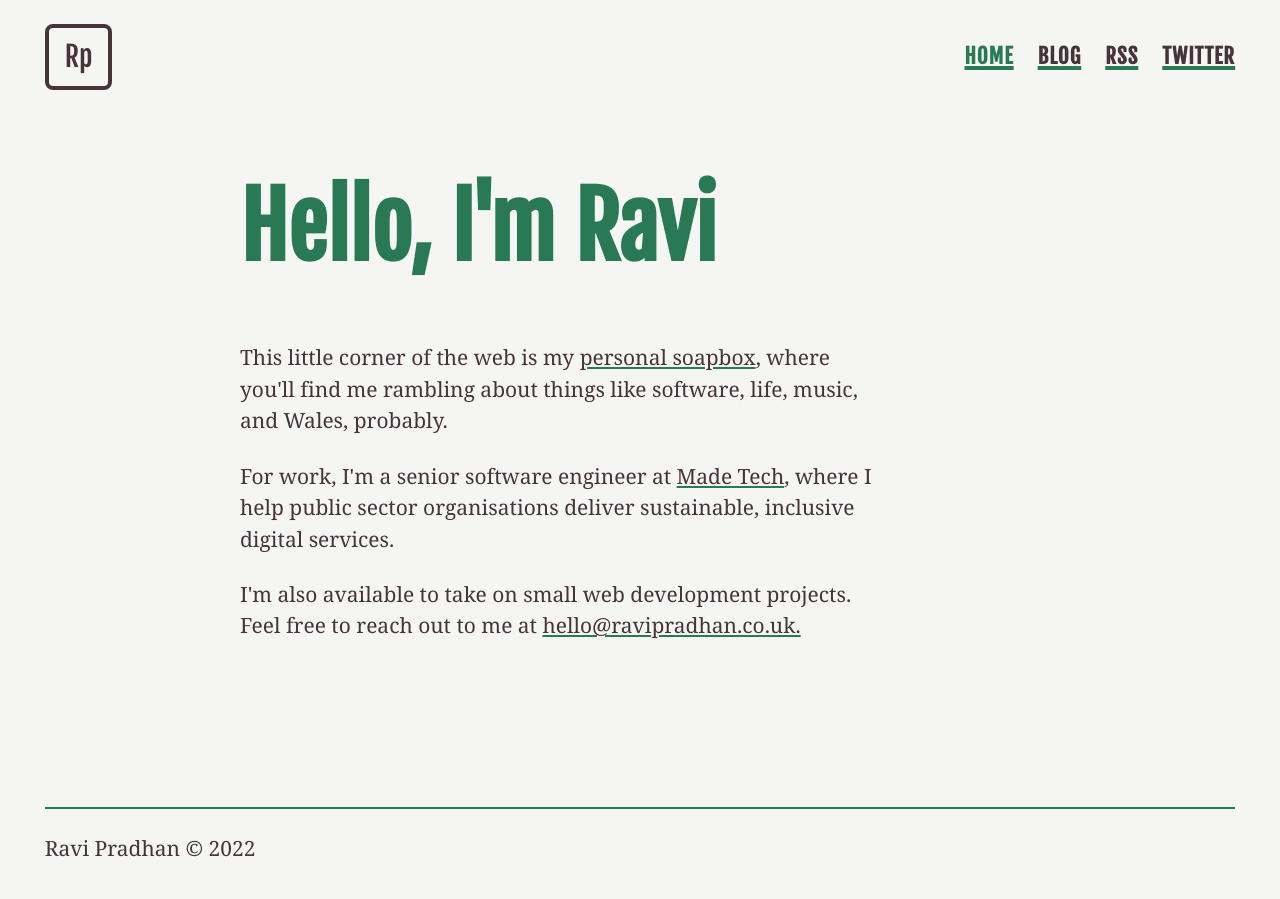
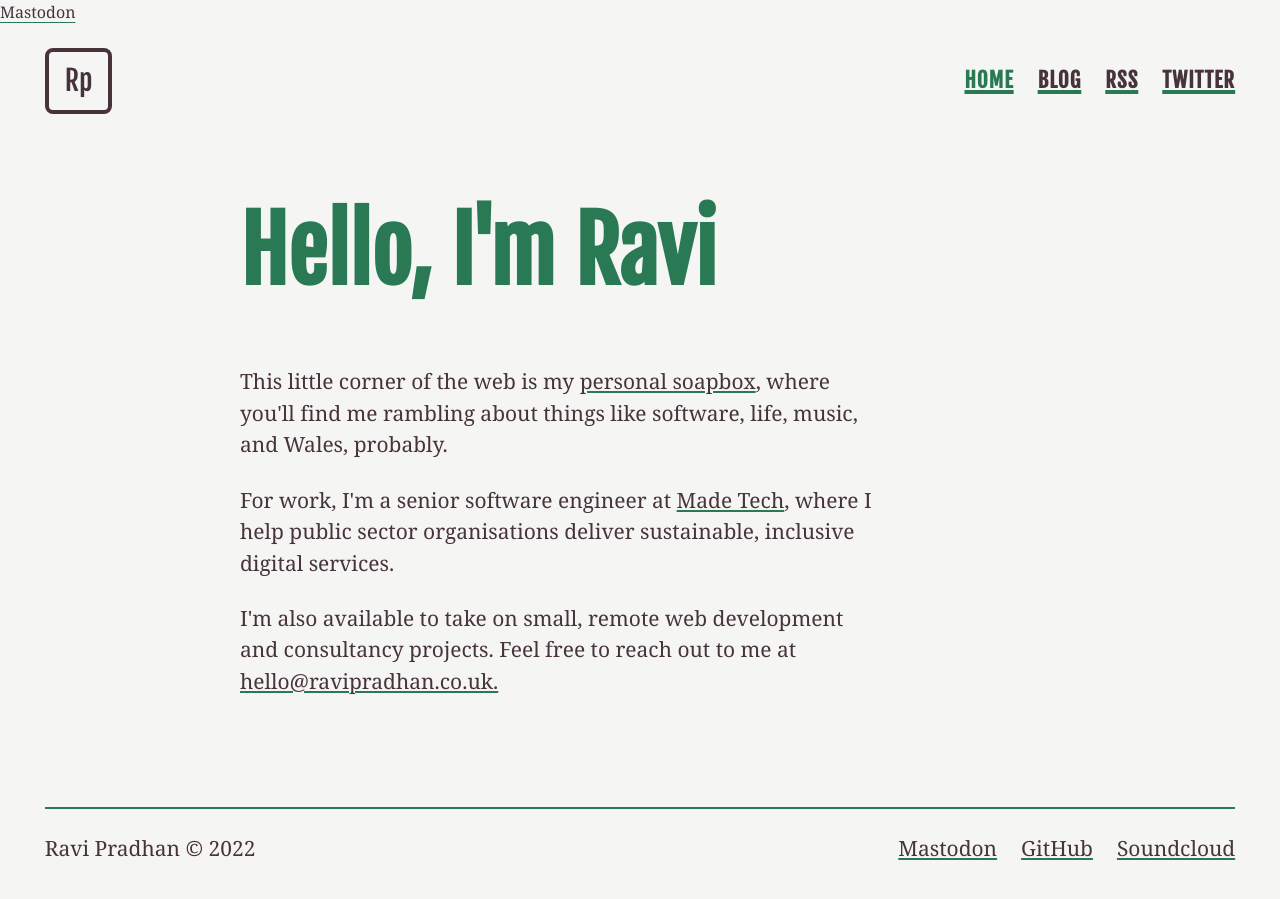
Before and after one commit to rav-pradhan/ravii.dev.personal, a Jekyll site: the page built from index.html, in a window 1280 px wide. Built offline with Jekyll 4.4.1, drawn with Linux system fonts in a browser that asks for light colours.

Commit message:
update footer and add mastodon verification

```diff
--- a/_layouts/default.html
+++ b/_layouts/default.html
@@ -23,6 +23,7 @@
     <link rel="manifest" href="/assets/images/site.webmanifest" />
     <link rel="shortcut icon" href="/assets/images/favicon.ico" />
     <meta name="msapplication-TileColor" content="#da532c" />
+    <a rel="me" href="https://toot.wales/@ravi">Mastodon</a>
     <meta
       name="msapplication-config"
       content="/assets/images/browserconfig.xml"
@@ -37,6 +38,11 @@
     <main id="main-content">{{ content }}</main>
     <footer class="[ wrapper ] [ site-footer ] [ space-between ]">
       <p>Ravi Pradhan &copy; {{ "now" | date: "%Y" }}</p>
+      <div class="[ site-footer__links ]">
+        <p><a rel="me" href="https://toot.wales/@ravi">Mastodon</a></p>
+        <p><a href="https://github.com/rav-pradhan/">GitHub</a></p>
+        <p><a href="https://soundcloud.com/raviipx">Soundcloud</a></p>
+      </div>
     </footer>
   </body>
 </html>
--- a/assets/styles/main.scss
+++ b/assets/styles/main.scss
@@ -224,8 +224,15 @@ a {
   border-top: 2px solid var(--emerald);
 
   display: flex;
+  justify-content: space-between;
   padding-top: var(--space-s);
   padding-bottom: var(--space-m);
+
+  &__links {
+    display: flex;
+    justify-content: space-evenly;
+    gap: var(--space-s);
+  }
 }
 
 .ramblings {
--- a/index.html
+++ b/index.html
@@ -16,8 +16,8 @@ title: Home
     organisations deliver sustainable, inclusive digital services.
   </p>
   <p>
-    I'm also available to take on small web development projects. Feel free to
-    reach out to me at
+    I'm also available to take on small, remote web development and consultancy
+    projects. Feel free to reach out to me at
     <a
       id="obfuscation"
       class="accent"
```
Also changed, not shown: writing/tech-culture/_posts/2022-04-27-mastodon-and-the-indie-web.md (+1 -1 lines).
